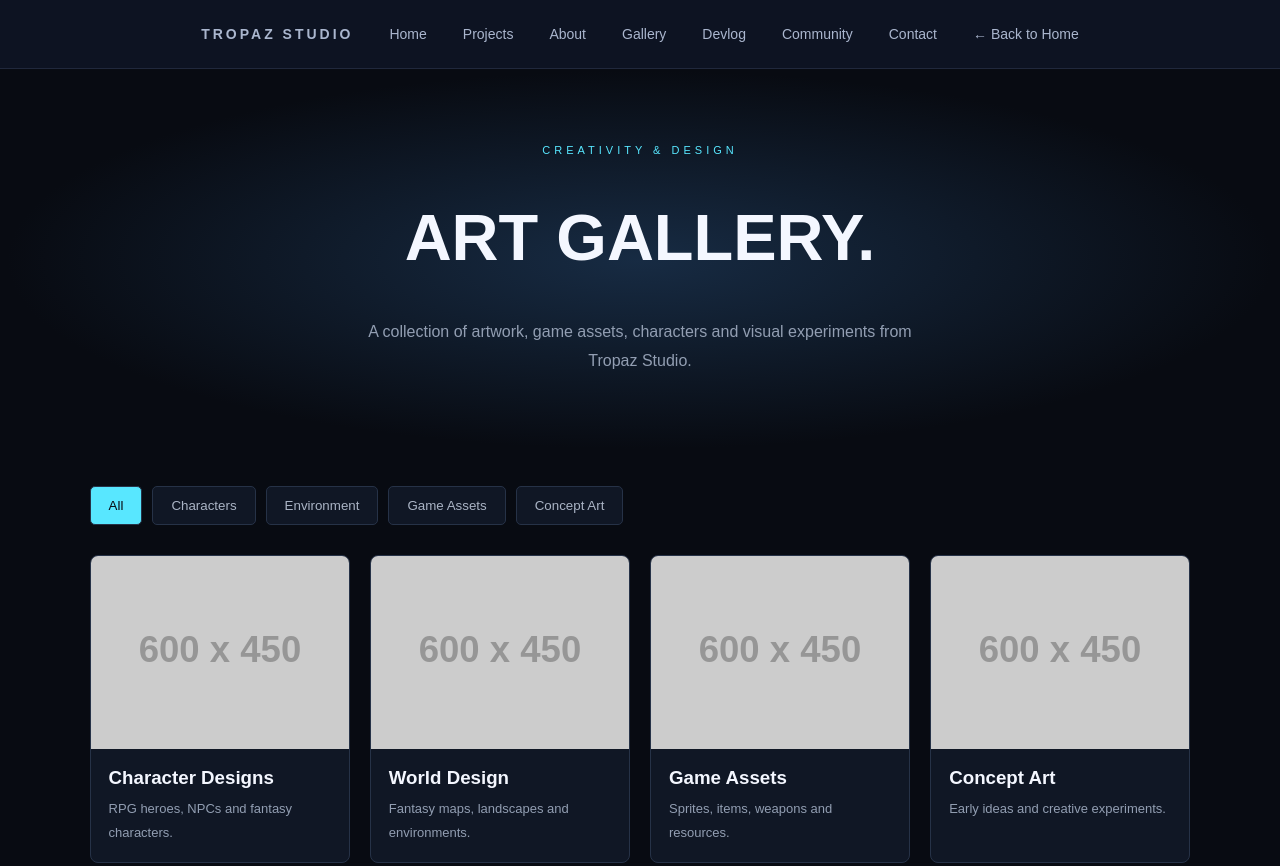
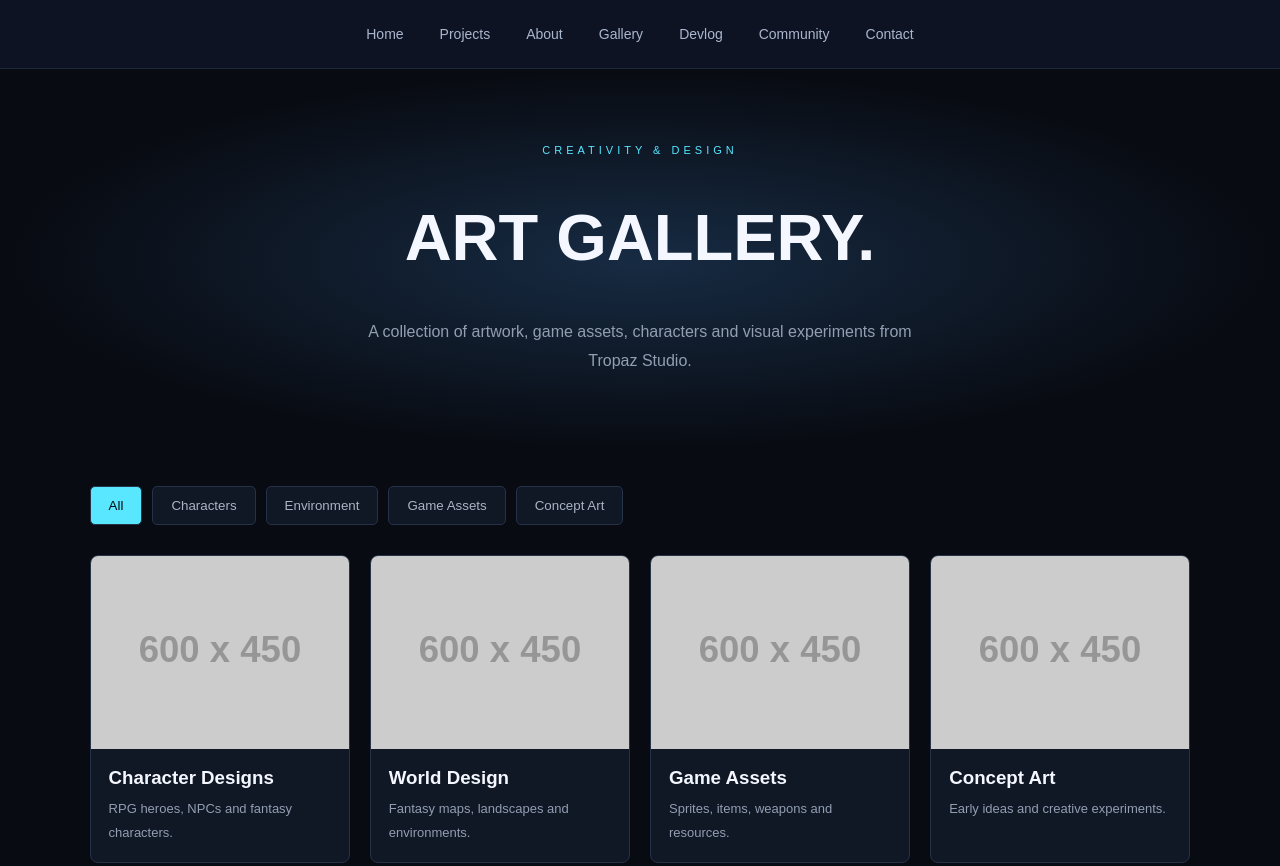
Before and after one commit to ForestChimpz/tropazstudio, a plain HTML site: page gallery.html in a window 1280 px wide. Shown: the top 866 px of the page. Drawn offline with Linux system fonts and the light colour scheme; placeholder pictures from the web are drawn by us.

Commit message:
Update gallery.html

```diff
--- a/gallery.html
+++ b/gallery.html
@@ -112,7 +112,6 @@ footer {
 <body>
 
 <nav class="main-nav">
-  <a class="logo" href="index.html">TROPAZ STUDIO</a>
   <a href="index.html">Home</a>
   <a href="projects.html">Projects</a>
   <a href="about.html">About</a>
@@ -120,7 +119,6 @@ footer {
   <a href="devlog.html">Devlog</a>
   <a href="community.html">Community</a>
   <a href="contact.html">Contact</a>
-  <a href="index.html">← Back to Home</a>
 </nav>
 
 
```
